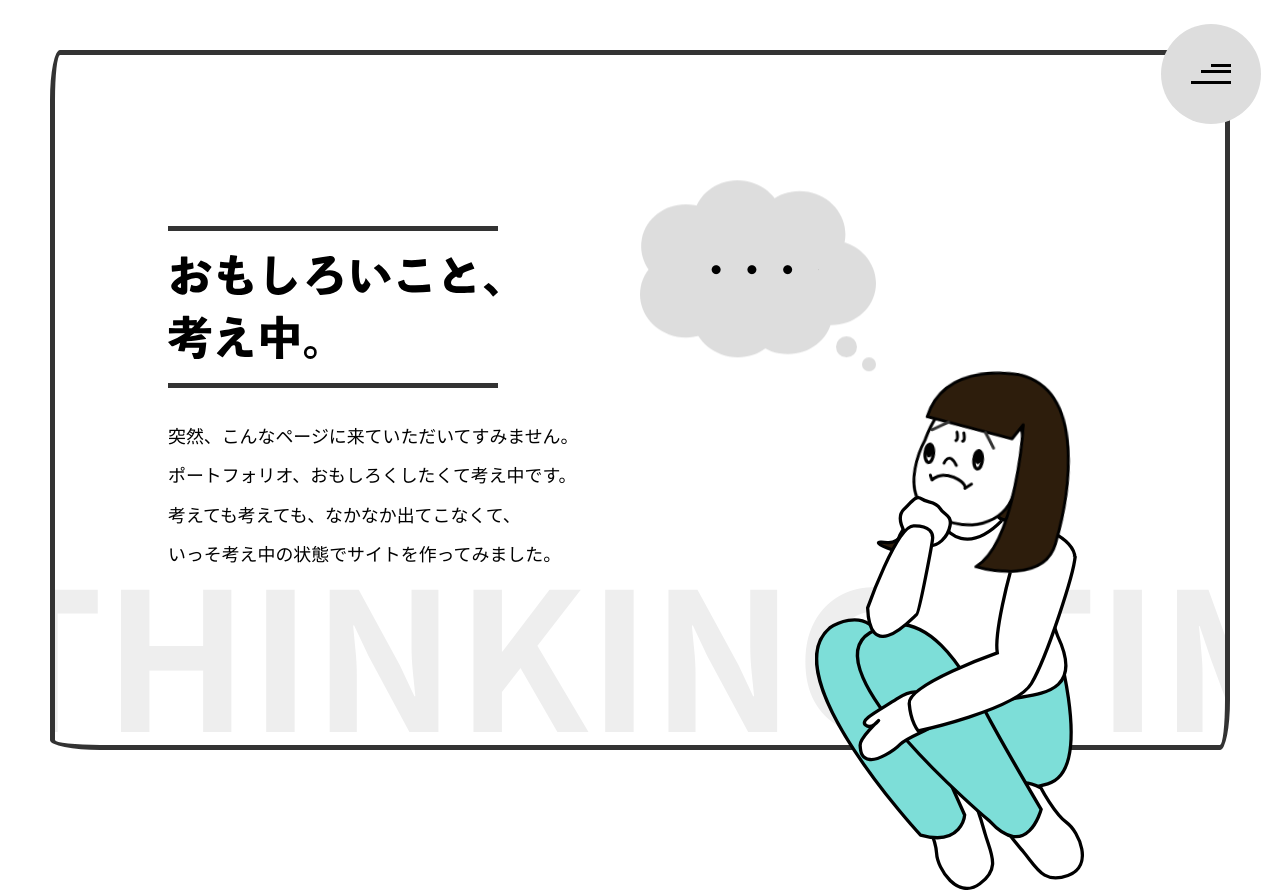
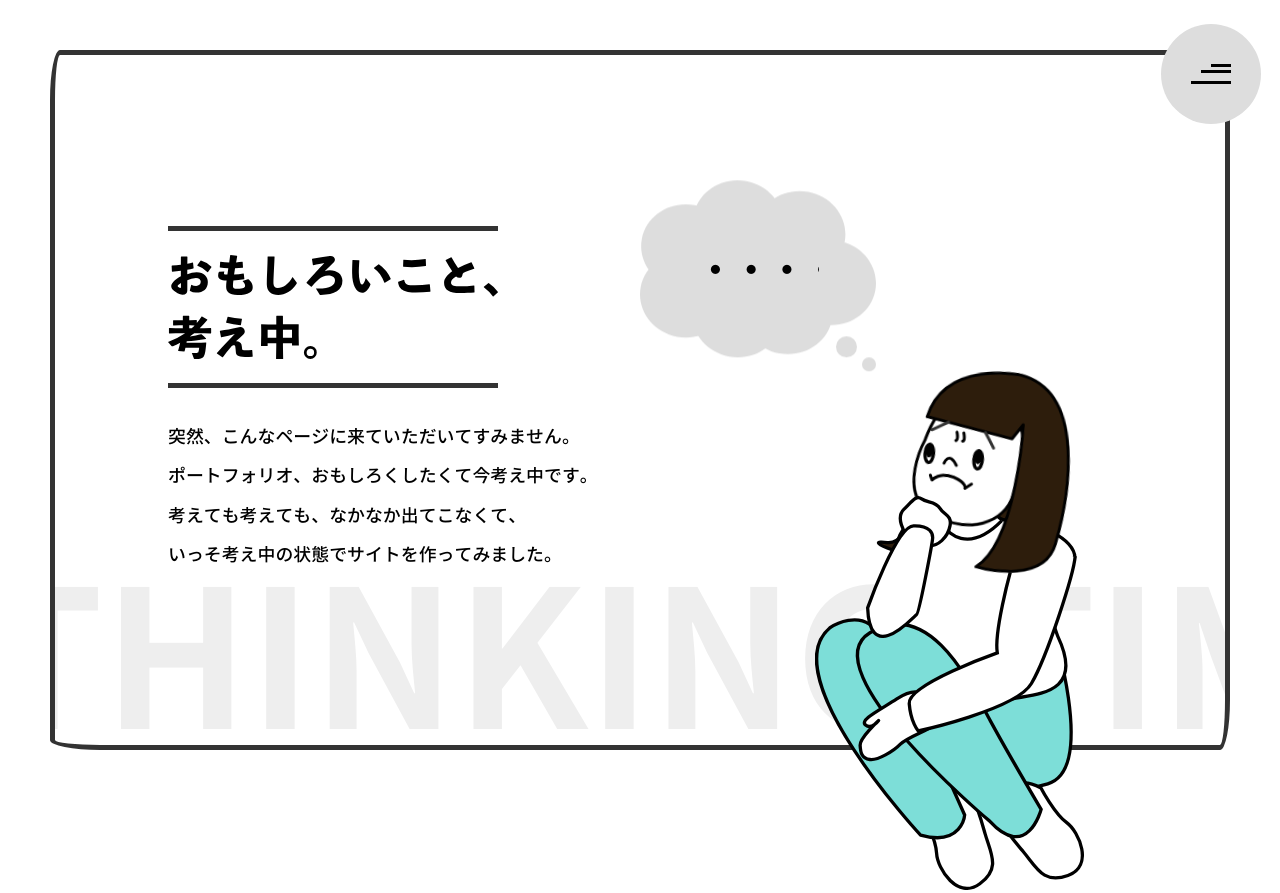
Before and after one commit to ryoccom/portfolio_old, a website built with webpack: page public/index.html in a window 1280 px wide. Shown: the top 893 px of the page. Built offline with nearby package versions, Linux system fonts and the light colour scheme.

Commit message:
font入れた

```diff
--- a/asset_src/stylesheets/base/_base.scss
+++ b/asset_src/stylesheets/base/_base.scss
@@ -9,7 +9,7 @@ body {
     color: config.$textcolor;
     font-size: 1.6em;
     line-height: 1.9;
-    font-family: 'Noto Sans JP', sans-serif;
+    font-family: 'Notosans', sans-serif;
     letter-spacing: 0;
     position: relative;
     cursor: none;
--- /dev/null
+++ b/asset_src/stylesheets/modules/_fonts.scss
@@ -0,0 +1,20 @@
+@font-face {
+    font-family: 'Notosans';
+    font-style: normal;
+    font-weight: 400;
+    src: url('fonts/NotoSansJP-Regular.woff2') format('woff');
+}
+
+@font-face {
+    font-family: 'Notosans';
+    font-style: normal;
+    font-weight: 500;
+    src:url('fonts/NotoSansJP-Medium.woff2') format('woff');
+}
+
+@font-face {
+    font-family: 'Notosans';
+    font-style: normal;
+    font-weight: 700;
+    src: url('fonts/NotoSansJP-Bold.woff2') format('woff');
+}
--- a/asset_src/stylesheets/style.scss
+++ b/asset_src/stylesheets/style.scss
@@ -1,6 +1,6 @@
 @charset "UTF-8";
 
-
+@use "modules/fonts";
 @use "base/reseter";
 @use "base/base";
 @use "config/config";
--- a/public/index.html
+++ b/public/index.html
@@ -7,9 +7,6 @@
     <meta name="robots" content="noindex" />
     <title>ryoccom</title>
     <link rel="stylesheet" href="css/style.css?v=1">
-    <link rel="preconnect" href="https://fonts.googleapis.com">
-    <link rel="preconnect" href="https://fonts.gstatic.com" crossorigin>
-    <link href="https://fonts.googleapis.com/css2?family=Noto+Sans+JP:wght@400;500;700&display=swap" rel="stylesheet">
     <link rel="shortcut icon" href="/favicon.ico">
 </head>
 
@@ -63,7 +60,7 @@
                         <h1><img src="img/title.svg" alt="おもしろいこと、考え中"></h1>
                         <div class="mainarea__title__text">
                             <p>突然、こんなページに来ていただいてすみません。<br>
-                                ポートフォリオ、おもしろくしたくて考え中です。<br>
+                                ポートフォリオ、おもしろくしたくて今考え中です。<br>
                                 考えても考えても、なかなか出てこなくて、<br>
                                 いっそ考え中の状態でサイトを作ってみました。</p>
                         </div>
@@ -167,7 +164,10 @@
                         <h2><img src="img/works.svg" alt="制作事例"><span>WORKS</span></h2>
                     </div>
                     <div class="works__text">
-                        <p>今までインハウスのデザイナーだったので表に出せる例があまりなく・・・</p>
+                        <h3>準備中</h3>
+                        <p>現在派遣デザイナーなので表に出せる制作事例があまりなく。。。<br>
+                            今後増やしてまいります。
+                        </p>
                     </div>
                 </div>
             </div>
```
Also changed, not shown: public/css/fonts/NotoSansJP-Bold.woff2 (added), public/css/fonts/NotoSansJP-Medium.woff2 (added), public/css/fonts/NotoSansJP-Regular.woff2 (added), public/css/style.css.
